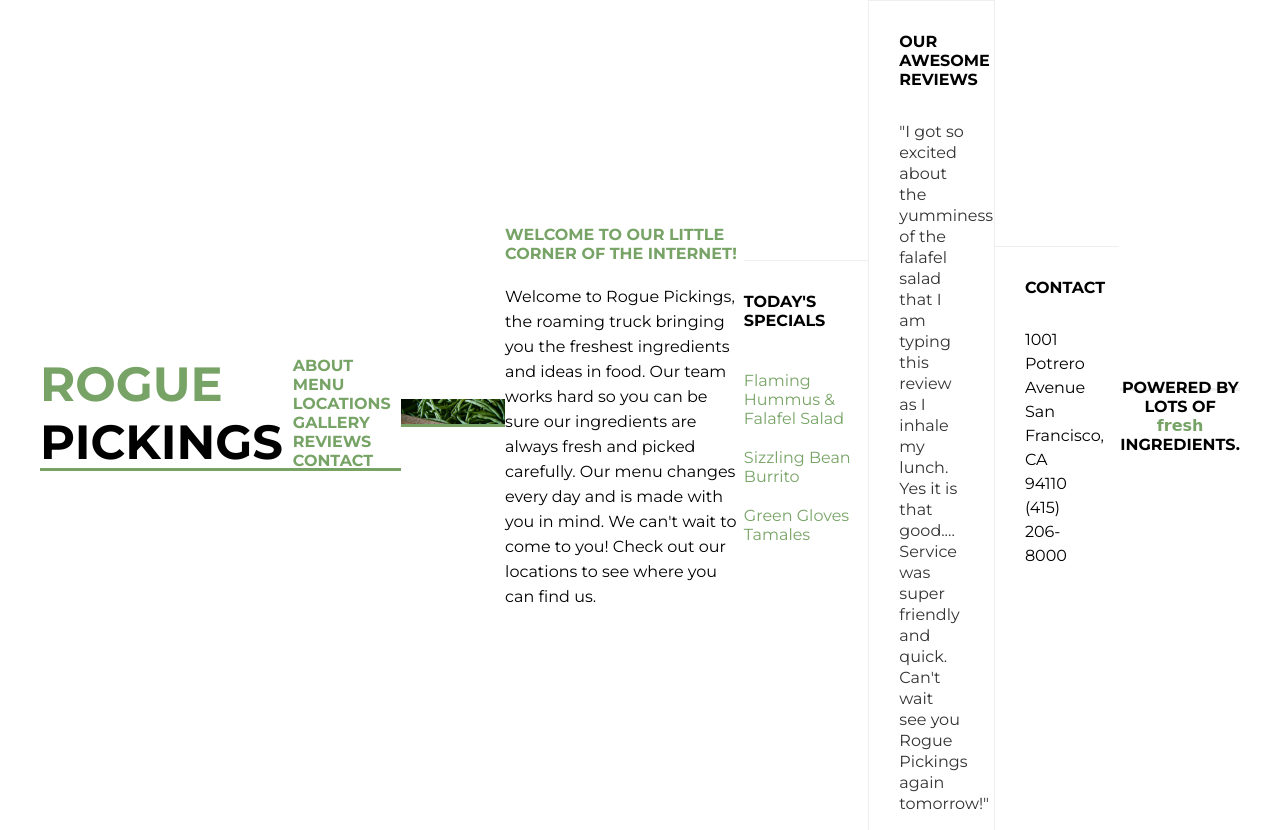
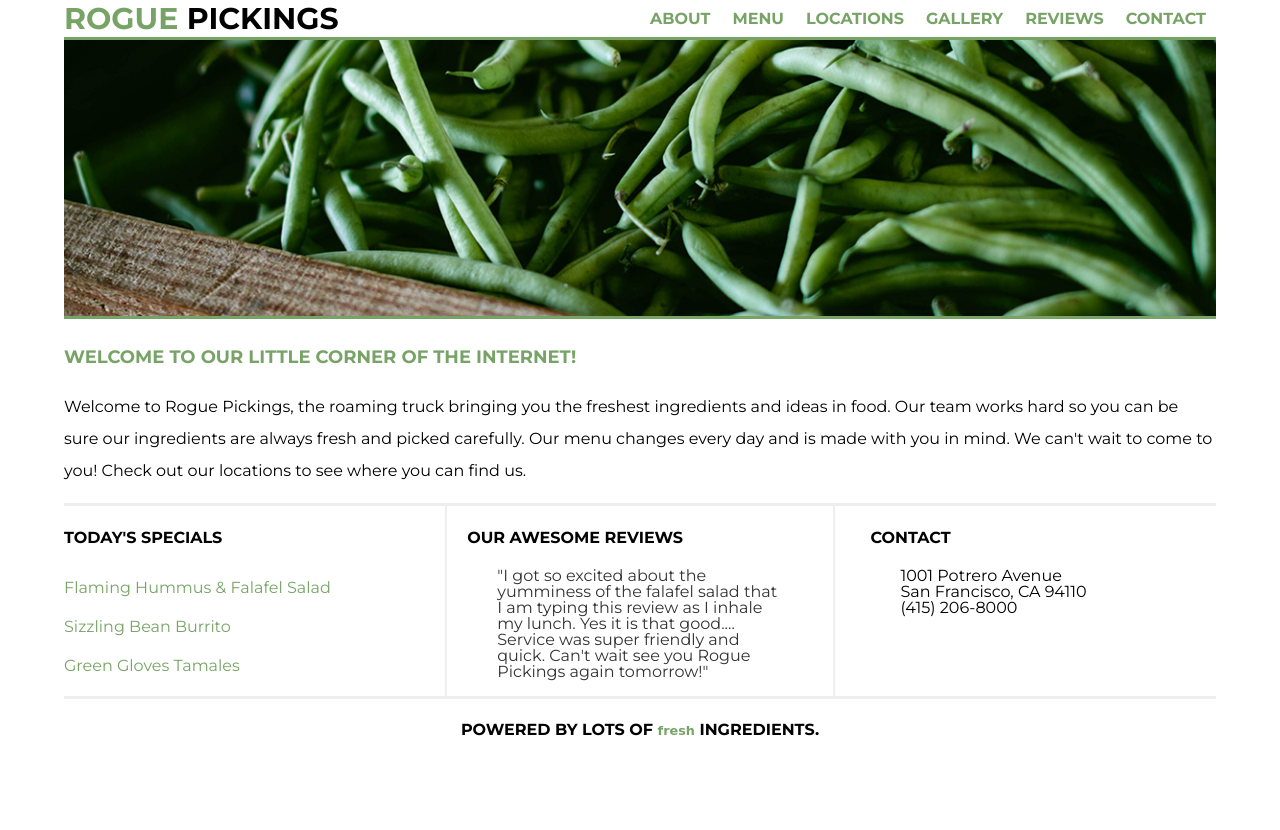
Before and after one commit to gerilynmhayes/04.29.2020-rogue_pickings-GMH, a plain HTML site: page 04.29.2020-rogue_pickings-GMH/index.html in a window 1280 px wide. After the commit the page ends 800 px from the top, so only its background shows below. Drawn offline with Linux system fonts and the light colour scheme; a web font is replaced by a local one.

Commit message:
media queries added to css

```diff
--- a/04.29.2020-rogue_pickings-GMH/css/main.css
+++ b/04.29.2020-rogue_pickings-GMH/css/main.css
@@ -1,7 +1,9 @@
+/* Mobile-first organized CSS */
 html {
     font-size:16px;
 }
 
+/* Align content to center */
 body {
 	font-family: 'Montserrat', Helvetica, Arial, sans-serif;
 	display: flex;
@@ -12,11 +14,13 @@ body {
 
 .container{
 	max-width: 1200px;
-	margin: 0 auto;
+	width: 90%;
 	display: flex;
-  	justify-content: center;
-  	align-items: center;
+	justify-content: center;
+	align-items: center;
+	flex-flow: row wrap;
 }
+
 
 h1,
 h2,
@@ -26,7 +30,8 @@ h4 {
 	text-transform: uppercase;
 	font-weight: 700;
 }
-h1 {
+/* Remove header sizing since size is styled in 'html' above */
+/* h1 {
 	font-size: 3em;
 }
 h2 {
@@ -38,6 +43,7 @@ h3 {
 h4 {
 	font-size: 1em;
 }
+ */
 
 p {
 	font-size: 1em;
@@ -45,39 +51,59 @@ p {
     padding: 0 30px;
 }
 
+/* Add styling for unordered list*/
+ul {
+	margin: 0;
+}
+
+
 /*The widths are in a percentage!*/
+/* You absolutely MUST add width and text-align to make the header and nav centered.
+Without these styles, the page breaks and you will be frustrated for HOURS. */
 header {
-	height: 110px;
+	/* height: 110px; */
 	border-bottom: 3px solid #77a466;
-	margin: 0 auto;
+	text-align: center;
+	width: 100%;
+	/* margin: 0 auto; */
 	display: flex;
   	justify-content: center;
   	align-items: center;
+  	flex-flow: row wrap;
 }
 
+/* Add font-size, border-bottom, and width to header h1*/
 header h1 {
-	float: left;
+	/* float: left; */
+	font-size: 1.875em;
 	margin: 0;
-	padding: 38px 0;
+	padding: 38px 20px 20px 20px;
+	border-bottom: 3px solid #77a466;
+	width: 100%;
 }
 header h1 span {
 	color: #77a466;
 }
 
+/* Remove float: right; and add width: 100%; */
 header nav {
 	float: right;
-	padding: 46px 0;
+	/* padding: 46px 0; */
+	width: 100%;
 }
 header nav ul {
 	margin: 0;
 	padding: 0;
 }
+
+/* Remove display: inline and add list-style:none*/
 header nav ul li {
 	text-transform: uppercase;
 	font-weight: 700;
 	font-size: 1em;
 	padding: 0 10px;
-	display: inline;
+	/* display: inline; */
+	list-style:none
 }
 header nav ul li a{
 	text-decoration: none;
@@ -87,46 +113,58 @@ header nav ul li a{
 /*The widths are in a percentage!*/
 .top-section,
 .bottom-section {
-	margin: 0 auto;
-	clear: both;
+	/* margin: 0 auto; */
+	/* clear: both; */
 	display: flex;
   	justify-content: center;
   	align-items: center;
+  	flex-flow: row wrap;
 }
 
+/*
 .main-image {
 	height: auto;
 	float: left;
 }
+*/
+
 .main-image img {
 	width: 100%;
 	border-bottom: 3px solid #77a466;
 }
 
+/*
 .main-title {
 	height: auto;
 	float: left;
 }
+*/
+
+/* add font-size */
 .main-title h3 {
 	text-align: left;
 	padding: 5px 0;
 	color: #77a466;
+	font-size: 1.125em;
 }
+
 .main-title p {
 	padding: 0;
-	font-size: 16px;
-	line-height: 25px;
+	font-size: 1em;
+	line-height: 2;
 }
 
 .section-one,
 .section-two,
 .section-three {
-	width: 33%;
-	height: auto;
-	float: left;
+	width: 100%;
+	/* height: auto; */
+	/* float: left; */
 	border-top: 1px solid #eee;
 }
 
+/* Section styles (in the default code) aren't needed anymore. See code above this comment.*/
+/*
 .section-one h4 {
 	padding: 10px 0;
 }
@@ -140,6 +178,8 @@ header nav ul li a{
 .section-three h4 {
 	padding: 10px 30px;
 }
+*/
+
 
 .menu {
 	list-style: none;
@@ -153,28 +193,83 @@ header nav ul li a{
 .reviews {
 	color: #333;
 	font-size: 1em;
-	line-height: 21px;
+	line-height: 1;
 }
 
 .address {
 	font-size: 1em;
-	line-height: 24px;
+	line-height: 1;
 }
 
 /*The widths are in a percentage!*/
 footer {
-	height: 50px;
+	/* height: 50px; */
 	border-top: 3px solid #eee;
-	margin: 0 auto;
-	clear: both;
+	/* margin: 0 auto;
+	clear: both; */
 	text-align: center;
+	/*Add width in percentage.*/
+	width: 100%;
 	display: flex;
   	justify-content: center;
   	align-items: center;
+  	flex-flow: row wrap;
 }
 footer span {
 	font-family: 'Galada', cursive;
 	text-transform: lowercase;
 	color: #77a466;
-	font-size: 1em;
+	font-size: 0.8em;
 }
+
+/* Add your breakpoints so the site will change size for tablets and desktops. */
+/* Add border-top to visually show the divisions between your content. */
+@media all and (min-width:768px) {
+    /* Tablet styles here */
+    .bottom-section {
+    	justify-content: space-between;
+    	align-items: flex-start;
+    	border-top: 3px solid #eee;
+    }
+
+ 	/* Add flex-basis to place sections side by side. Adjust the percentage from
+ 	100% to 30% (a percentage for all THREE sections). */
+ 	.section-one,
+ 	.section-two,
+ 	.section-three {
+ 		border-top: none;
+ 		flex-basis: 30%;
+ 	}
+
+ 	.section-two {
+ 		border-left: 2px solid #eee;
+ 		border-right: 2px solid #eee;
+ 		padding: 0 20px;
+ 	}
+}
+
+@media all and (min-width:1200px) {
+    /* Desktop styles here */
+ 	header nav ul {
+    display: flex;
+    justify-content: space-between;
+  }
+
+  header nav {
+  	width: 50%;
+  }
+
+  header {
+  	justify-content: space-between;
+  }
+
+/* Adding this style will make the website look like the original PSD.
+You'll have to mind the padding and text-align for this.*/
+  header h1 {
+        width: 30%;
+        padding: 0;
+        border-bottom: none;
+        text-align: left;
+    }
+
+}
```
